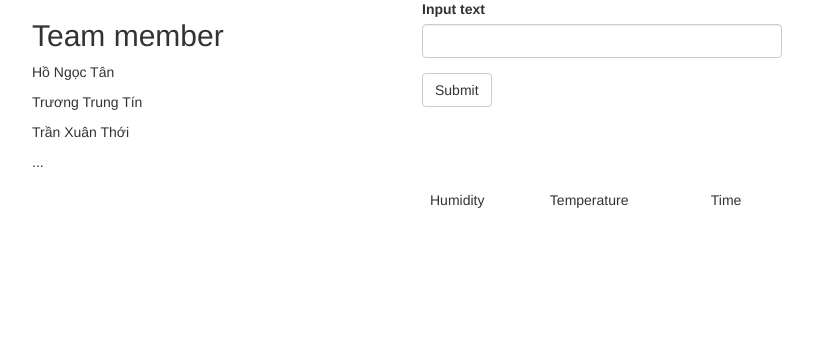
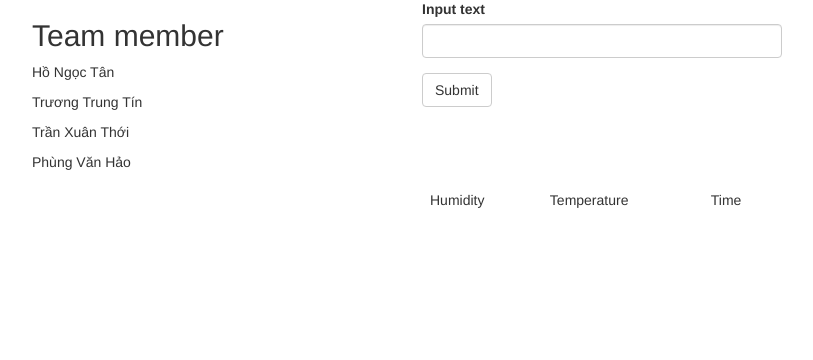
Before and after one commit to tinttgcs17082/IOT, a PHP site: page / in a window 1280 px wide. Shown: the part 231-591 px from the top of the page, without its empty margins (38-851 px from the left). Run offline with PHP 8.4, Linux system fonts and the light colour scheme; data that the repository does not hold is empty.

Commit message:
Version 3

```diff
--- a/index.php
+++ b/index.php
@@ -24,7 +24,7 @@
                 <p>Hồ Ngọc Tân</p>
                 <p>Trương Trung Tín</p>
                 <p>Trần Xuân Thới</p>
-                <p>...</p>
+                <p>Phùng Văn Hảo</p>
             </div>
             <div class="col-sm-4">
                 <form action="mqtt.php" method="POST">
```
